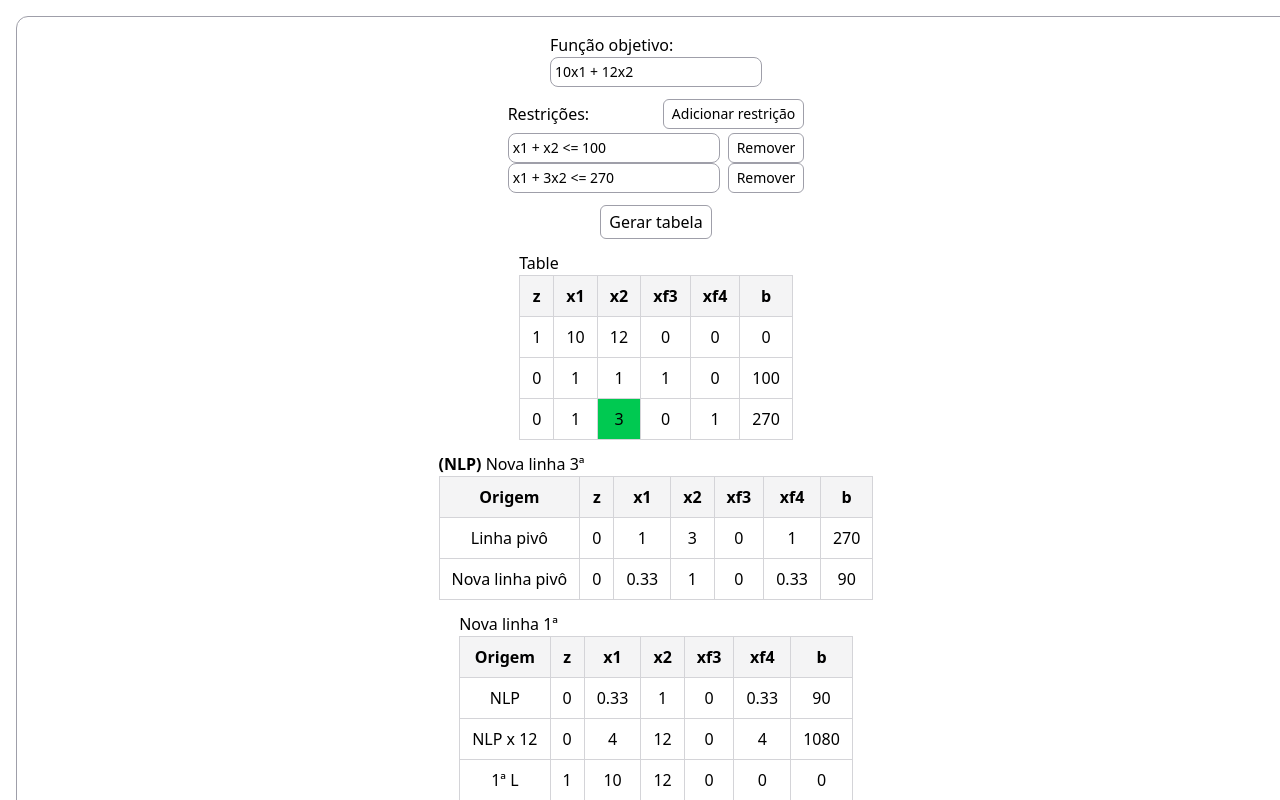
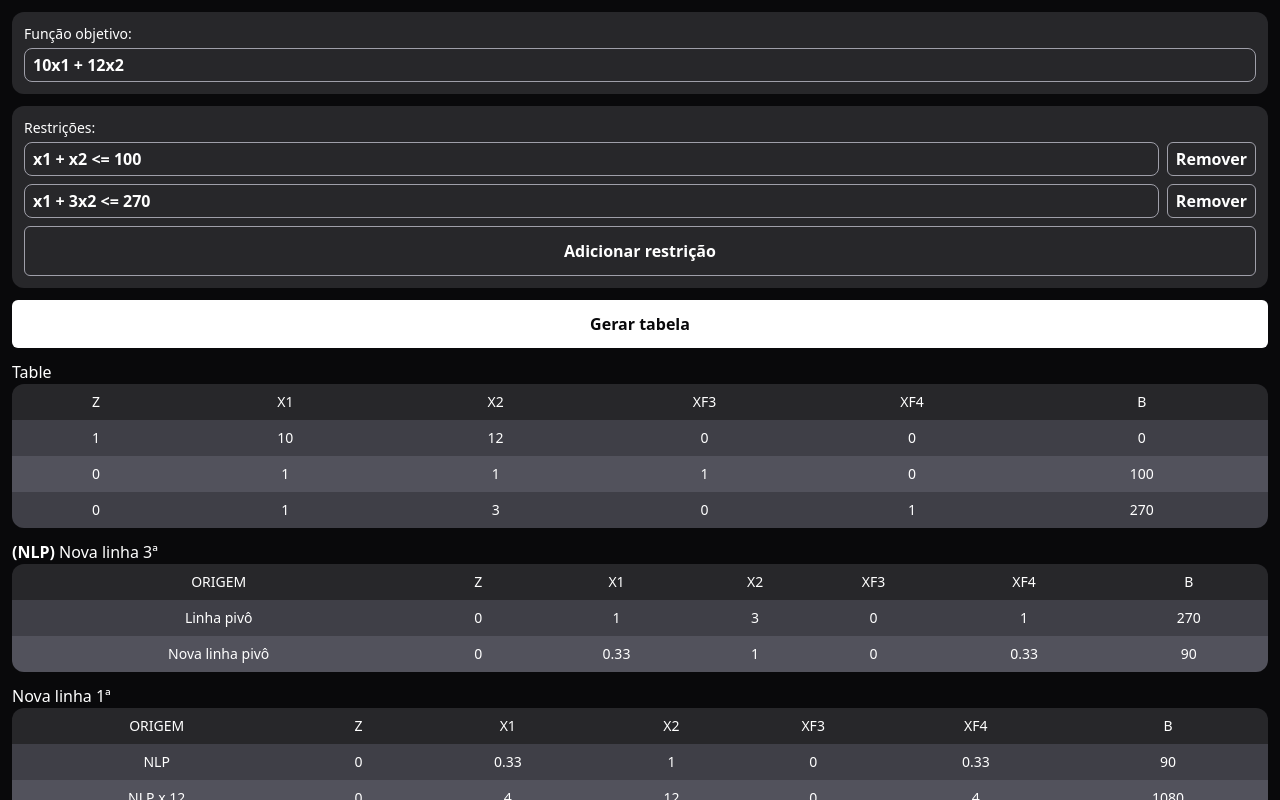
Before and after one commit to devenzonascimento/simplex-calculator, a React (Vite) app: page / in a window 1280 px wide. Both pictures are taken after a click on the button "Gerar tabela". Shown: the top 800 px of the page. Built offline with nearby package versions, Linux system fonts and the light colour scheme.

Commit message:
feat: refatorar componentes de tabela para utilizar o novo componente stripped-table e melhorar a legibilidade

```diff
--- a/src/components/final-table.tsx
+++ b/src/components/final-table.tsx
@@ -1,4 +1,12 @@
 import { fmt, type FinalTableType } from '../main'
+import {
+  Table,
+  TableHeader,
+  TableHead,
+  TableRow,
+  TableBody,
+  TableCell,
+} from './stripped-table.tsx'
 
 type FinalTableProps = {
   data: FinalTableType
@@ -6,38 +14,28 @@ type FinalTableProps = {
 
 export function FinalTable({ data }: FinalTableProps) {
   return (
-    <div className="flex items-center gap-3">
-      <div className="flex-1 overflow-x-auto">
-        <table className="min-w-full border-zinc-400 rounded-lg">
-          <thead>
-            <tr>
+    <div className="overflow-x-auto">
+      <Table>
+        <TableHeader>
+          <TableRow>
             {data.headers.map(h => (
-                <th
-                  key={h}
-                  className="px-3 py-2 border border-zinc-300 text-center bg-zinc-100"
-                >
-                  {h}
-                </th>
+              <TableHead key={h}>{h}</TableHead>
             ))}
-            </tr>
-          </thead>
+          </TableRow>
+        </TableHeader>
 
-          <tbody>
+        <TableBody>
           {data.table.map((r, i) => (
-              <tr key={i.toString()}>
+            <TableRow key={i.toString()}>
               {r.map((c, j) => (
-                  <td
-                    key={`${i}-${j + 0}`}
-                    className="px-3 py-2 border border-zinc-300 text-center"
-                  >
-                    {fmt(c)}
-                  </td>
+                <TableCell key={`${i}-${j + 0}`}>
+                  {typeof c === 'string' ? c : fmt(c)}
+                </TableCell>
               ))}
-              </tr>
+            </TableRow>
           ))}
-          </tbody>
-        </table>
-      </div>
+        </TableBody>
+      </Table>
     </div>
   )
 }
--- a/src/components/nlp.tsx
+++ b/src/components/nlp.tsx
@@ -1,4 +1,12 @@
 import { fmt, generateTableHeaders, type NlpType } from '../main'
+import {
+  Table,
+  TableHeader,
+  TableHead,
+  TableRow,
+  TableBody,
+  TableCell,
+} from './stripped-table.tsx'
 
 type NlpProps = {
   data: NlpType
@@ -14,38 +22,28 @@ export function Nlp({ data }: NlpProps) {
   ]
 
   return (
-    <div className="flex items-center gap-3">
-      <div className="flex-1 overflow-x-auto">
-        <table className="min-w-full border-zinc-400 rounded-lg">
-          <thead>
-            <tr>
+    <div className="overflow-x-auto">
+      <Table>
+        <TableHeader>
+          <TableRow>
             {headers.map(h => (
-                <th
-                  key={h}
-                  className="px-3 py-2 border border-zinc-300 text-center bg-zinc-100"
-                >
-                  {h}
-                </th>
+              <TableHead key={h}>{h}</TableHead>
             ))}
-            </tr>
-          </thead>
+          </TableRow>
+        </TableHeader>
 
-          <tbody>
+        <TableBody>
           {body.map((r, i) => (
-              <tr key={i.toString()}>
+            <TableRow key={i.toString()}>
               {r.map((c, j) => (
-                  <td
-                    key={`${i}-${j + 0}`}
-                    className="px-3 py-2 border border-zinc-300 text-center"
-                  >
+                <TableCell key={`${i}-${j + 0}`}>
                   {typeof c === 'string' ? c : fmt(c)}
-                  </td>
+                </TableCell>
               ))}
-              </tr>
+            </TableRow>
           ))}
-          </tbody>
-        </table>
-      </div>
+        </TableBody>
+      </Table>
     </div>
   )
 }
--- a/src/components/other-line.tsx
+++ b/src/components/other-line.tsx
@@ -1,4 +1,12 @@
 import { fmt, generateTableHeaders, type OtherLineType } from '../main'
+import {
+  Table,
+  TableHeader,
+  TableHead,
+  TableRow,
+  TableBody,
+  TableCell,
+} from './stripped-table.tsx'
 
 type OtherLineProps = {
   data: OtherLineType
@@ -31,38 +39,28 @@ export function OtherLine({ data }: OtherLineProps) {
   ]
 
   return (
-    <div className="flex items-center gap-3">
-      <div className="flex-1 overflow-x-auto">
-        <table className="min-w-full border-zinc-400 rounded-lg">
-          <thead>
-            <tr>
+    <div className="overflow-x-auto">
+      <Table>
+        <TableHeader>
+          <TableRow>
             {headers.map(h => (
-                <th
-                  key={h}
-                  className="px-3 py-2 border border-zinc-300 text-center bg-zinc-100"
-                >
-                  {h}
-                </th>
+              <TableHead key={h}>{h}</TableHead>
             ))}
-            </tr>
-          </thead>
+          </TableRow>
+        </TableHeader>
 
-          <tbody>
+        <TableBody>
           {body.map((r, i) => (
-              <tr key={i.toString()}>
+            <TableRow key={i.toString()}>
               {r.map((c, j) => (
-                  <td
-                    key={`${i}-${j + 0}`}
-                    className="px-3 py-2 border border-zinc-300 text-center"
-                  >
+                <TableCell key={`${i}-${j + 0}`}>
                   {typeof c === 'string' ? c : fmt(c)}
-                  </td>
+                </TableCell>
               ))}
-              </tr>
+            </TableRow>
           ))}
-          </tbody>
-        </table>
-      </div>
+        </TableBody>
+      </Table>
     </div>
   )
 }
--- /dev/null
+++ b/src/components/stripped-table.tsx
@@ -0,0 +1,51 @@
+import React from 'react'
+
+function Table({ className, ...props }: React.ComponentProps<'table'>) {
+  return (
+    <table
+      data-slot="table"
+      className="w-full text-sm rounded-xl overflow-hidden"
+      {...props}
+    />
+  )
+}
+
+function TableHeader({ className, ...props }: React.ComponentProps<'thead'>) {
+  return <thead data-slot="table-header" className="bg-zinc-800" {...props} />
+}
+
+function TableBody({ className, ...props }: React.ComponentProps<'tbody'>) {
+  return (
+    <tbody
+      data-slot="table-body"
+      className="[&>tr:nth-child(odd)]:bg-zinc-700 [&>tr:nth-child(even)]:bg-zinc-600"
+      {...props}
+    />
+  )
+}
+
+function TableRow({ className, ...props }: React.ComponentProps<'tr'>) {
+  return <tr data-slot="table-row" className={className} {...props} />
+}
+
+function TableHead({ className, ...props }: React.ComponentProps<'th'>) {
+  return (
+    <th
+      data-slot="table-head"
+      className="uppercase p-2 text-center align-middle font-normal"
+      {...props}
+    />
+  )
+}
+
+function TableCell({ className, ...props }: React.ComponentProps<'td'>) {
+  return (
+    <td
+      data-slot="table-cell"
+      className="py-2 px-3 text-center align-middle"
+      {...props}
+    />
+  )
+}
+
+export { Table, TableHeader, TableBody, TableRow, TableHead, TableCell }
--- a/src/components/table.tsx
+++ b/src/components/table.tsx
@@ -1,4 +1,12 @@
 import { fmt, generateTableHeaders, type TableType } from '../main'
+import {
+  Table as StrippedTable,
+  TableHeader,
+  TableHead,
+  TableRow,
+  TableBody,
+  TableCell,
+} from './stripped-table.tsx'
 
 type TableProps = {
   data: TableType | undefined
@@ -16,35 +24,30 @@ export function Table({ data }: TableProps) {
 
   return (
     <div className="overflow-x-auto">
-      <table className="min-w-full border-zinc-400 rounded-lg">
-        <thead>
-          <tr>
+      <StrippedTable>
+        <TableHeader>
+          <TableRow>
             {headers.map(h => (
-              <th
-                key={h}
-                className="px-3 py-2 border border-zinc-300 text-center bg-zinc-100"
-              >
-                {h}
-              </th>
+              <TableHead key={h}>{h}</TableHead>
             ))}
-          </tr>
-        </thead>
+          </TableRow>
+        </TableHeader>
 
-        <tbody>
+        <TableBody>
           {body.map((r, i) => (
-            <tr key={i.toString()}>
+            <TableRow key={i.toString()}>
               {r.map((c, j) => (
-                <td
+                <TableCell
                   key={`${i}-${j + 0}`}
-                  className={`px-3 py-2 border border-zinc-300 text-center ${pivotRowNumber === i && pivotColNumber === j && 'bg-green-500'}`}
+                  className={`${pivotRowNumber === i && pivotColNumber === j && 'bg-green-500'}`}
                 >
                   {fmt(c)}
-                </td>
+                </TableCell>
               ))}
-            </tr>
+            </TableRow>
           ))}
-        </tbody>
-      </table>
+        </TableBody>
+      </StrippedTable>
     </div>
   )
 }
--- a/src/index.css
+++ b/src/index.css
@@ -1 +1,5 @@
 @import "tailwindcss";
+
+:root {
+  @apply bg-zinc-950 text-white;
+}
--- a/src/main.tsx
+++ b/src/main.tsx
@@ -5,6 +5,7 @@ import App from './App.tsx'
 
 import Fraction from 'fraction.js'
 import { HistoryManager } from './components/history.tsx'
+
 export const F = (val: number | string) => new Fraction(val)
 // Função utilitária para renderizar uma Fraction como número com uma ou duas casas decimais
 export const fmt = (f: Fraction) => {
@@ -495,56 +496,59 @@ export function NewSimplex() {
   }
 
   return (
-    <main className="w-full m-4 p-4 flex flex-col items-center gap-3 border border-zinc-400 rounded-xl">
-      <fieldset className="flex flex-col">
-        <label htmlFor="objective">Função objetivo:</label>
+    <main className="h-dvh p-3 flex flex-col gap-3">
+      <fieldset className="flex flex-col gap-1 bg-zinc-800 p-3 rounded-xl">
+        <label htmlFor="objective" className="text-sm">
+          Função objetivo:
+        </label>
         <input
           id="objective"
           type="text"
-          className="text-sm p-1 border border-zinc-400 rounded-lg"
+          className="font-semibold py-1 px-2 border border-zinc-400 rounded-lg"
           value={objective}
           onChange={e => setObjective(e.target.value)}
         />
       </fieldset>
 
-      <fieldset className="flex flex-col">
+      <fieldset className="flex flex-col bg-zinc-800 p-3 rounded-xl">
         <div className="mb-1 flex items-center justify-between">
-          <span>Restrições:</span>
-          <button
-            type="button"
-            className="text-sm py-1 px-2 border border-zinc-400 rounded-md"
-            onClick={handleAddRestriction}
-          >
-            Adicionar restrição
-          </button>
+          <span className="text-sm">Restrições:</span>
         </div>
 
         {restrictions.map((restriction, index) => (
           <div
             key={index.toString()}
-            className="w-full flex items-center gap-2"
+            className="mb-2 w-full flex items-center gap-2"
           >
             <input
               type="text"
-              className="flex-1 text-sm p-1 border border-zinc-400 rounded-lg"
+              className="flex-1 font-semibold py-1 px-2 border border-zinc-400 rounded-lg"
               value={restriction}
               onChange={e => handleRestrictionChange(index, e.target.value)}
             />
 
             <button
               type="button"
-              className="text-sm py-1 px-2 border border-zinc-400 rounded-md"
+              className="font-semibold py-1 px-2 border border-zinc-400 rounded-md"
               onClick={() => handleRemoveRestriction(index)}
             >
               Remover
             </button>
           </div>
         ))}
+
+        <button
+          type="button"
+          className="font-semibold p-3 border border-zinc-400 rounded-md"
+          onClick={handleAddRestriction}
+        >
+          Adicionar restrição
+        </button>
       </fieldset>
 
       <button
         type="button"
-        className="mx-auto text py-1 px-2 border border-zinc-400 rounded-md"
+        className="mx-auto w-full font-semibold p-3 text-zinc-950 bg-white rounded-md"
         onClick={handleSubmit}
       >
         Gerar tabela
```
Lines whose indentation alone changed are shown as unchanged.
